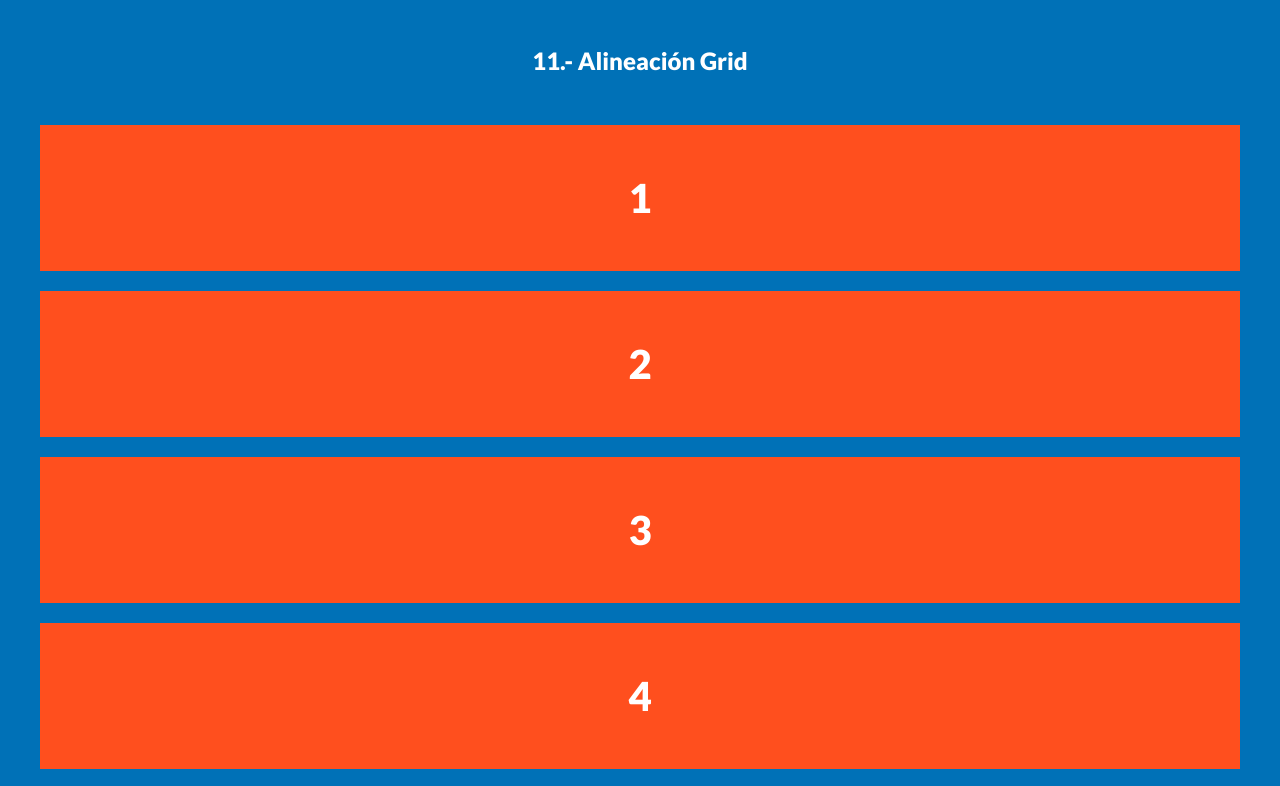
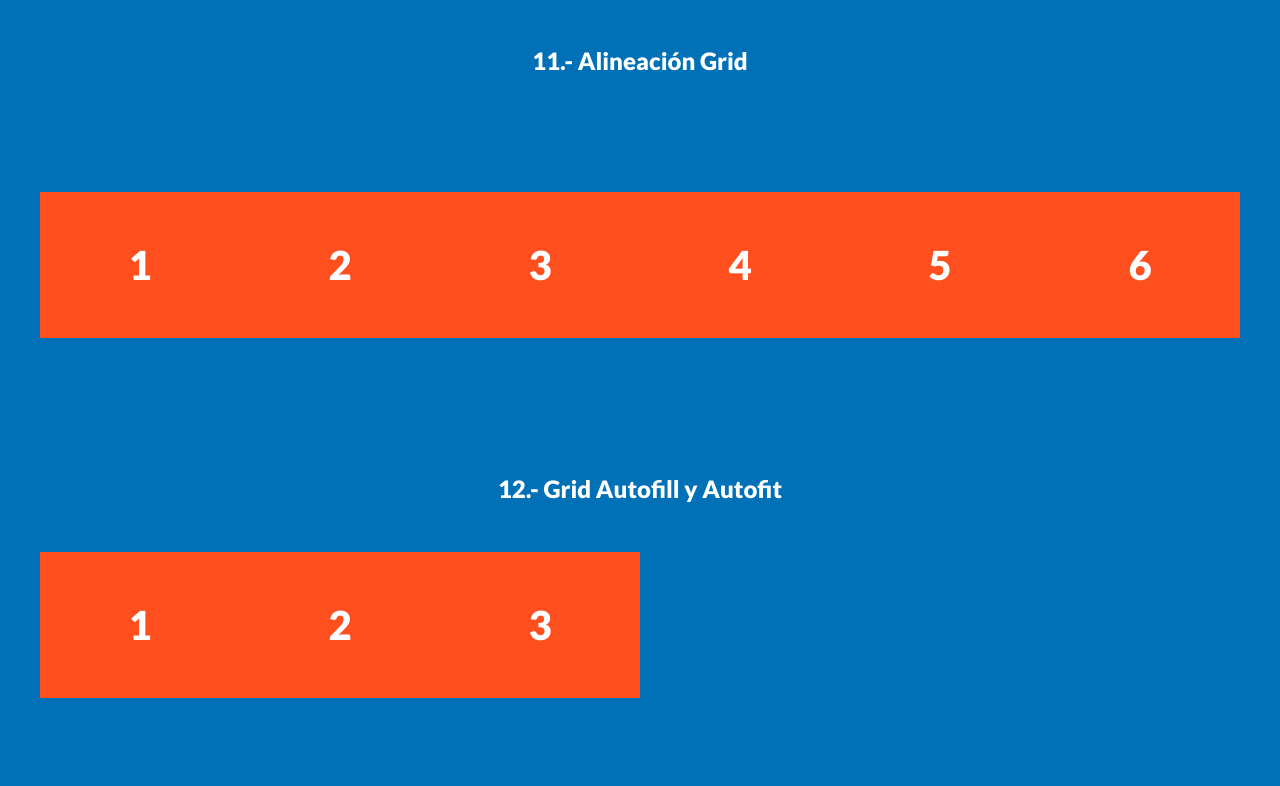
Before and after one commit to psyQore/Practica-Grid-Conceptos-Basicos, a plain HTML site: page index.html in a window 1280 px wide. Shown: the part 8233-9019 px from the top of the page. After the commit the page ends 8951 px from the top, so only its background shows below. Drawn offline with Linux system fonts and the light colour scheme.

Commit message:
ejemplo de alineacion con grid

```diff
--- a/css/style.css
+++ b/css/style.css
@@ -265,3 +265,33 @@ h2 {
 
 
   */
+
+/* 11 - Alineación Grid */
+.grid-11 {
+  display: grid;
+  grid-template-columns: repeat(6, 1fr);
+  height: 300px;
+  place-content: center;
+}
+
+/*
+
+    Sintaxis Recomendada:
+    place-content: center;
+
+
+*/
+
+
+/* 12 - Grid Autofill y Autofit Grid */
+.grid-12 {
+    display: grid;
+    grid-template-columns: repeat(6, 1fr);
+}
+
+/*
+
+    Sintaxis Recomendada:
+
+
+ */
```
